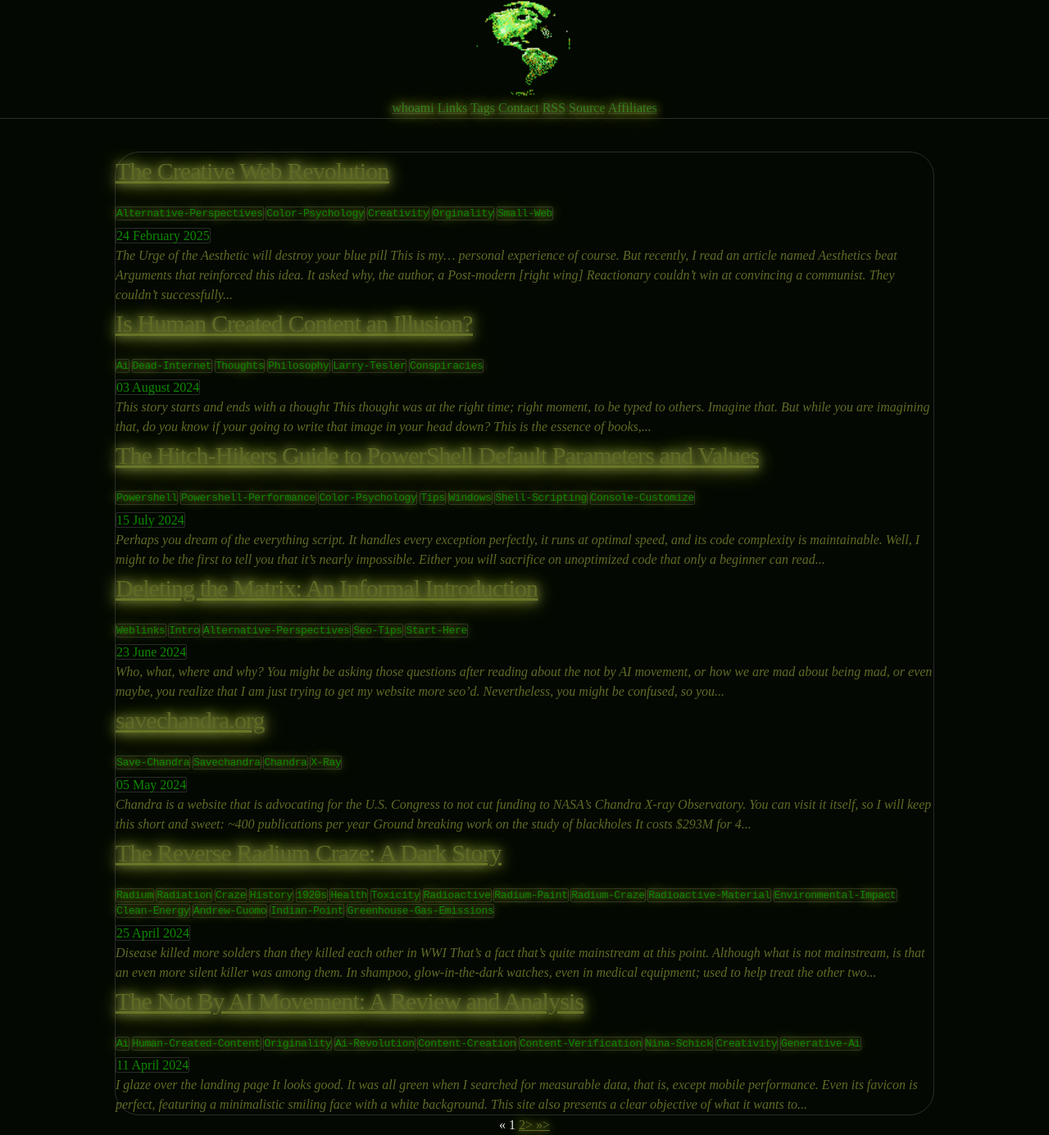
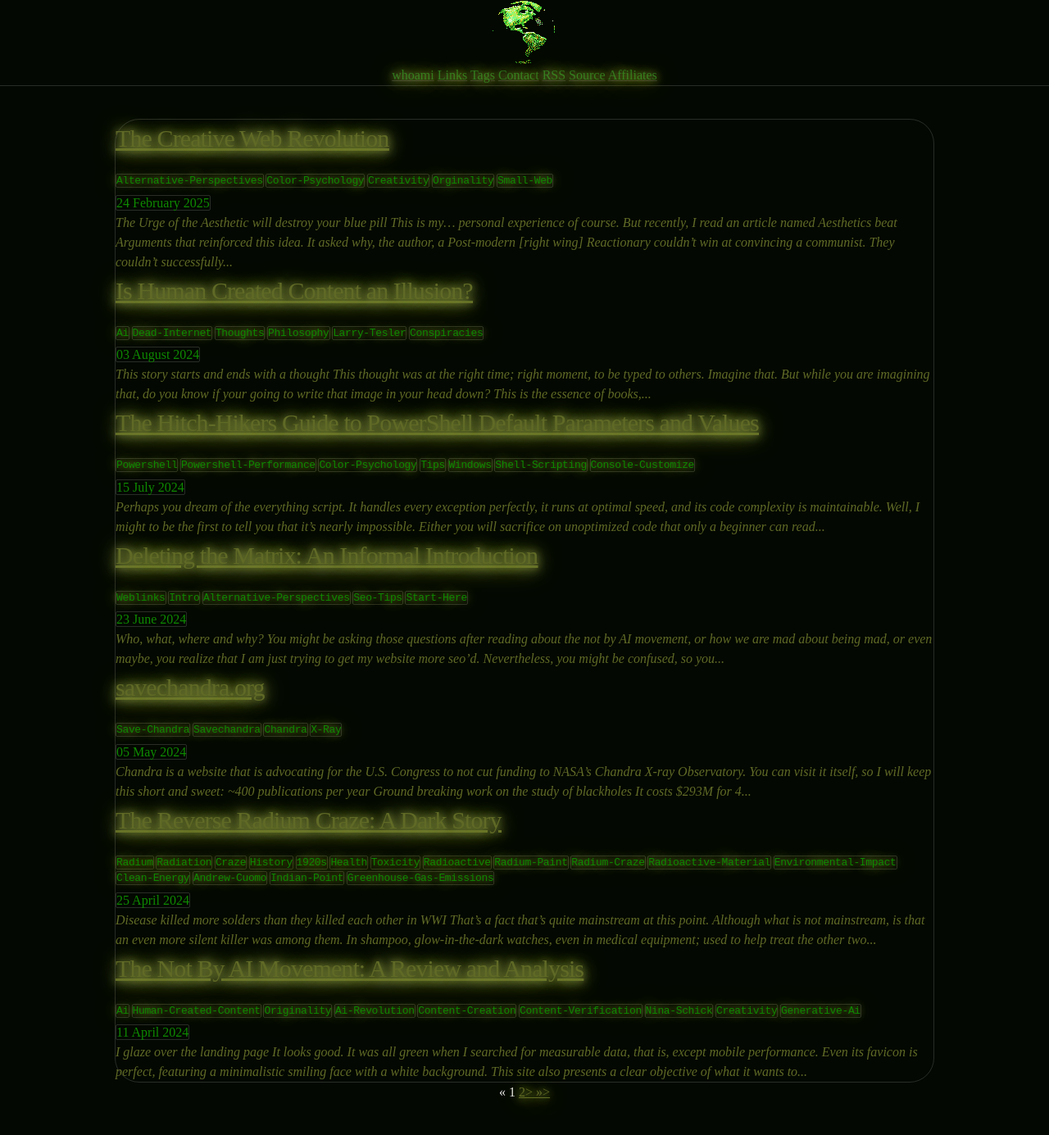
Before and after one commit to CamoCatX/camocatx.github.io, a Jekyll site: the page built from index.html, in a window 1280 px wide. Shown: the whole page at 82% size. Built offline with Jekyll 4.4.1, drawn with Linux system fonts in a browser that asks for light colours; the list of posts is cut into pages by our own code; after the commit the page ends 1345 px from its top, so only the background shows below that.

Commit message:
Update header.html

```diff
--- a/_includes/header.html
+++ b/_includes/header.html
@@ -1,6 +1,6 @@
 <header>
     <a style="display:flex; justify-content:center;" href="{{ "/" | prepend: site.baseurl | replace: '//', '/' }}" aria-label="Link to go Home" >
-   <img src="/assets/mundo.gif" alt="Home" decoding="async" height="120px" width="120px">
+   <img src="/assets/mundo.gif" alt="Home" decoding="async">
     </a>
       {% include links.html %}
 </header>
```
